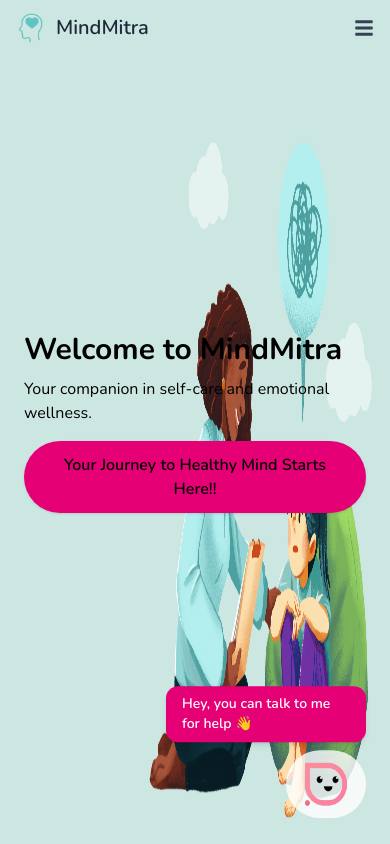
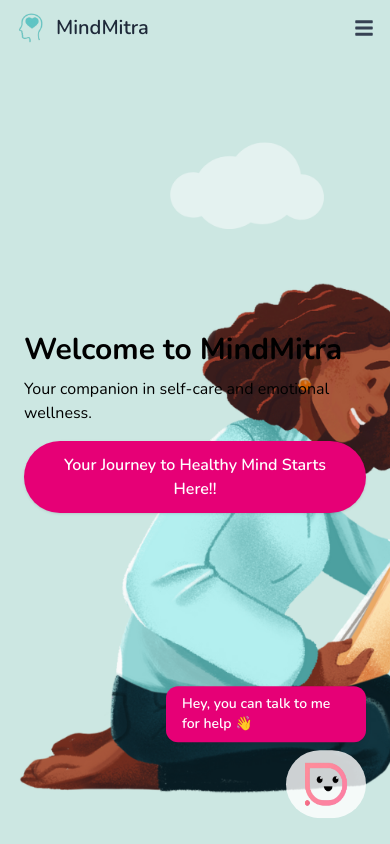
Before and after one commit to Shreyanshi210205/MindMitra, a React (Vite) app in the folder mind-mitra/Frontend/: page / in a window 390 px wide. Shown: the top 844 px of the page. Built offline with nearby package versions, Linux system fonts and the light colour scheme; no server answers.

Commit message:
Refactor Home component layout for improved responsiveness and accessibility; update MoodTrack to use NavLink for navigation

```diff
--- a/mind-mitra/Frontend/src/pages/Home.jsx
+++ b/mind-mitra/Frontend/src/pages/Home.jsx
@@ -89,13 +89,15 @@ function Home() {
       </div>
 
       {/* Hero Section */}
-      <div className="relative w-full h-screen max-h-screen">
+<div className="relative w-full h-screen">
   <img
-          className="h-screen w-full object-fill"
+    className="absolute inset-0 w-full h-full object-cover"
     src={bgImage}
     alt="Mental Health Background"
   />
-        <div className="absolute inset-0 flex items-center px-6 sm:px-12">
+  <div className="absolute inset-0 " /> {/* Optional overlay for contrast */}
+
+  <div className="relative z-10 flex items-center px-6 sm:px-12 h-full">
     <div className="text-left text-black max-w-xl" data-aos="fade-up">
       <h1 className="font-bold text-3xl sm:text-4xl md:text-5xl leading-tight">
         Welcome to MindMitra
@@ -103,12 +105,13 @@ function Home() {
       <p className="mt-2 text-base sm:text-lg">
         Your companion in self-care and emotional wellness.
       </p>
-            <button className="mt-4 px-6 py-3 bg-pink-600 text-black font-semibold rounded-full shadow">
+      <button className="mt-4 px-6 py-3 bg-pink-600 text-white font-semibold rounded-full shadow hover:bg-pink-700 transition">
         Your Journey to Healthy Mind Starts Here!!
       </button>
     </div>
   </div>
 </div>
+
 
       {/* About Us */}
       <section className="py-10 px-12 sm:px-12 over bg-white">
--- a/mind-mitra/Frontend/src/pages/MoodTrack.jsx
+++ b/mind-mitra/Frontend/src/pages/MoodTrack.jsx
@@ -3,7 +3,7 @@ import { useContext } from "react";
 import { useEffect } from "react";
 import { Calendar } from "react-calendar";
 import "react-calendar/dist/Calendar.css";
-import { Navigate, useNavigate } from "react-router-dom";
+import { Navigate, NavLink, useNavigate } from "react-router-dom";
 import { AuthContext } from "../context/AuthContext";
 import { FirebaseContext } from "../context/firebase";
 import toast from "react-hot-toast";
@@ -163,12 +163,12 @@ useEffect(() => {
             <p className="text-gray-700 mb-2 font-medium">
               Tracked your mood? Great! Let’s journal to understand it better. 💬
             </p>
-            <a
-              href="/journal"
+            <NavLink
+              to="/journal"
               className="text-pink-600 font-semibold underline hover:text-pink-800"
             >
               Start Journaling →
-            </a>
+            </NavLink>
           </div>
         </div>
       </div>
```
Lines whose indentation alone changed are shown as unchanged.
